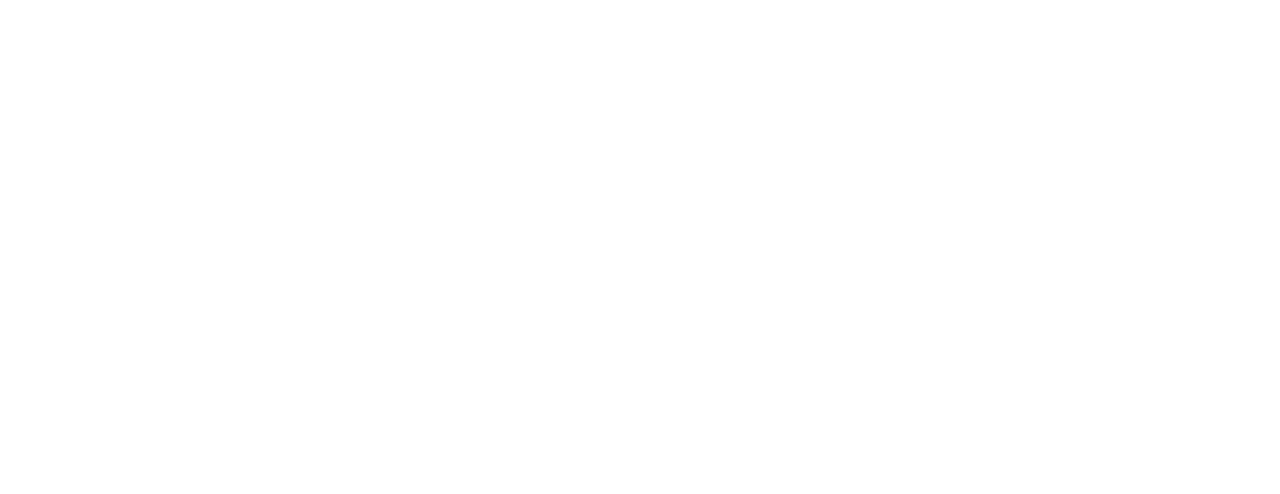
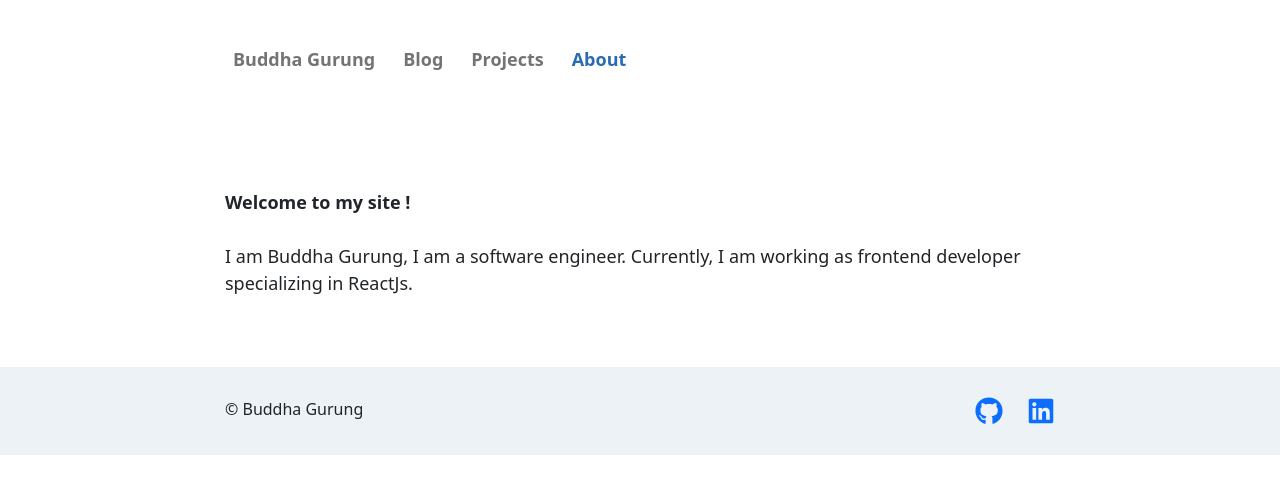
Before and after one commit to buddhagrg/portfolio, a Gatsby site: page /about in a window 1280 px wide. Before the commit this address had no page. Built offline with nearby package versions, Linux system fonts and the light colour scheme; Gatsby itself is replaced by a stand-in of ours; a small style sheet from the web is missing.

Commit message:
redesigning v.2.0.1

```diff
--- a/package.json
+++ b/package.json
@@ -29,11 +29,9 @@
     "prism-themes": "^1.9.0",
     "prismjs": "^1.28.0",
     "react": "^18.2.0",
-    "react-bootstrap": "^2.4.0",
     "react-dom": "^18.2.0",
     "react-helmet": "^6.1.0",
-    "react-icons": "^4.4.0",
-    "reactstrap": "^9.1.3"
+    "react-icons": "^4.4.0"
   },
   "devDependencies": {
     "prettier": "2.7.1"
--- a/src/components/Footer.js
+++ b/src/components/Footer.js
@@ -1,5 +1,6 @@
 import React from "react";
 import { graphql, useStaticQuery } from "gatsby";
+import { FaGithub, FaLinkedin } from "react-icons/fa";
 
 export default function Footer() {
     const data = useStaticQuery(graphql`
@@ -7,14 +8,31 @@
             site{
                 siteMetadata{
                     author
+                    social{
+                        github
+                        linkedin
+                    }
                 }
             }
         }
     `);
 
+    const social = data.site.siteMetadata.social;
+    const author = data.site.siteMetadata.author;
+
     return (
         <footer>
-            &#169; {data.site.siteMetadata.author}
+            <div className="footer-wrapper d-flex">
+                <div>&#169; {author}</div>
+                <div className="ms-auto">
+                    <a href={social && social.github} aria-label="Github">
+                        <FaGithub size="28" />
+                    </a>
+                    <a href={social && social.linkedin} aria-label="LinkedIn" className="ms-4">
+                        <FaLinkedin size="28" />
+                    </a>
+                </div>
+            </div>
         </footer>
     );
 }
--- a/src/components/Header.js
+++ b/src/components/Header.js
@@ -1,22 +1,26 @@
 import React from "react";
 import { Link } from "gatsby";
-// import { MdOutlineDarkMode } from "react-icons/md";
 
 export default function Header() {
   return (
-    <nav className="navbar navbar-expand-lg navbar-dark bg-dark">
+    <nav className="navbar navbar-expand">
       <div className="navbar-wrapper d-flex">
-        <h3><Link className="navbar-brand" to="/">Buddha Gurung</Link></h3>
+        {/* <h3><Link className="nav-link" activeClassName="active-nav-link" to="/">Buddha Gurung</Link></h3> */}
         <div className="d-flex">
-          <ul className="navbar-nav me-auto">
+          <ul className="navbar-nav">
             <li className="nav-item">
-              <Link to="/blog" className="nav-link">Blog</Link>
+              <Link className="nav-link nav-link-brand" activeClassName="active-nav-link" to="/">Buddha Gurung</Link>
             </li>
             <li className="nav-item">
-              <Link to="/projects" className="nav-link">Projects</Link>
+              <Link to="/blog/" className="nav-link" activeClassName="active-nav-link">Blog</Link>
+            </li>
+            <li className="nav-item">
+              <Link to="/projects/" className="nav-link" activeClassName="active-nav-link">Projects</Link>
+            </li>
+            <li className="nav-item">
+              <Link to="/about/" className="nav-link" activeClassName="active-nav-link">About</Link>
             </li>
           </ul>
-          {/* <MdOutlineDarkMode style={{ color: "white" }} size="30" /> */}
         </div>
       </div>
     </nav>
--- a/src/components/Layout.js
+++ b/src/components/Layout.js
@@ -1,4 +1,5 @@
 import React from 'react';
+import 'bootstrap/dist/css/bootstrap.min.css';
 import Header from './Header';
 import Footer from './Footer';
 
@@ -6,7 +7,7 @@
     return (
         <div>
             <Header />
-            <main className="container">
+            <main>
                 <div className="main-wrapper">{children}</div>
             </main>
             <Footer />
--- /dev/null
+++ b/src/content/about/index.md
@@ -0,0 +1,8 @@
+---
+category: "about index"
+title: "About Me"
+---
+**Welcome to my site !**
+<br />
+<br />
+I am Buddha Gurung, I am a software engineer. Currently, I am working as frontend developer specializing in ReactJs.
--- a/src/content/hero/index.md
+++ b/src/content/hero/index.md
@@ -1,5 +1,5 @@
 ---
 category: "hero index"
 title: "Hi, I am Buddha"
-content: "I am a software engineer from Nepal. Currently, I am working as a ReactJs Developer."
+content: "I am a ReactJs Developer."
 ---
--- /dev/null
+++ b/src/pages/about.js
@@ -0,0 +1,29 @@
+import React from "react";
+import { useStaticQuery, Link, graphql } from "gatsby";
+import Layout from "../components/Layout";
+import SEO from "../components/SEO";
+
+export default function About() {
+    const data = useStaticQuery(graphql`
+        query{
+            markdownRemark(frontmatter: {category: {eq: "about index"}}) {
+                frontmatter{
+                    title
+                }
+                html
+            }
+        }
+    `);
+
+    const seoTitle = data.markdownRemark.frontmatter.title;
+    const content = data.markdownRemark.html;
+
+    return (
+        <Layout>
+            <SEO title={seoTitle} />
+            <section>
+                <div dangerouslySetInnerHTML={{ __html: content }} className="html-post-description" />
+            </section>
+        </Layout>
+    );
+}
--- a/src/pages/index.js
+++ b/src/pages/index.js
@@ -1,5 +1,4 @@
 import React from "react";
-import 'bootstrap/dist/css/bootstrap.min.css';
 import Layout from "../components/Layout";
 import Hero from "../components/Hero";
 import RecentBlogPosts from "../components/RecentBlogPosts";
--- a/src/pages/projects.js
+++ b/src/pages/projects.js
@@ -42,18 +42,18 @@
                     <div className="row">
                         {
                             projects.map(({ node }) => (
-                                <div key={node.id} className="col col-sm-12 col-lg-6">
+                                <div key={node.id} className="col col-sm-12 col-lg-4">
                                     <div className="card h-100">
                                         <div className="card-body">
                                             <h5>{node.frontmatter.title}</h5>
                                             <p>{node.frontmatter.subtitle}</p>
                                             <div className="d-flex">
-                                                <a href={node.frontmatter.code} target="_blank">Code</a>
+                                                <a className="anchor-link" href={node.frontmatter.code} target="_blank">Code</a>
                                                 {
                                                     node.frontmatter.demo &&
                                                     <div>
                                                         <span>/</span>
-                                                        <a href={node.frontmatter.demo} target="_blank">Demo</a>
+                                                        <a href={node.frontmatter.demo} className="anchor-link" target="_blank">Demo</a>
                                                     </div>
                                                 }
                                             </div>
--- a/src/styles/global.css
+++ b/src/styles/global.css
@@ -1,17 +1,22 @@
 :root {
-    --maxWidth: 850px !important;
+    --maxWidth: 830px !important;
 }
 
 .nav-link {
     font-size: 18px !important;
-    padding-right: 30px !important;
+    font-weight: 600 !important;
+    padding-right: 20px !important;
 }
 
-.hero-container {
+.nav-link:hover {
+    color: #2b6bb1 !important;
+}
+
+/* .hero-container {
     border-radius: 2px;
-    background-color: #eaf2f2;
+    background-color: #edf2f7;
     padding: 20px;
-}
+} */
 
 .hero-container h2 {
     font-weight: bold;
@@ -23,12 +28,8 @@
     color: #868e96;
 }
 
-.hero-container a {
-    margin-right: 20px;
-}
-
 .recent-blog-post-wrapper {
-    margin-top: 70px;
+    margin-top: 100px;
 }
 
 .blog-post-ul {
@@ -37,22 +38,28 @@
 }
 
 .blog-post-list {
-    margin-bottom: 50px;
+    border-bottom: 1px solid #d5d5d5;
+    padding-top: 10px;
+    padding-bottom: 10px;
+}
+
+.blog-post-list:hover {
+    background-color: #edf2f7 !important;
 }
 
 .blog-post-link {
-    color: #4878cf;
     text-decoration: none !important;
-    font-size: 25px;
-    font-weight: 800;
 }
 
-.blog-post-link:hover {
-    text-decoration: underline !important;
+.blog-post-heading {
+    font-size: 22px;
+    color: black !important;
 }
 
 .post-excerpt {
-    font-size: 19px;
+    font-size: 18px;
+    color: #636363;
+    font-weight: 600;
 }
 
 .post-title {
@@ -62,8 +69,11 @@
 
 .html-post-description {
     margin: 30px auto;
-    font-size: 20px;
-    line-height: 1.5;
+    font-size: 18px;
+}
+
+.html-post-description a {
+    color: #2b6bb1;
 }
 
 blockquote {
@@ -72,10 +82,20 @@
     padding: 1em 10px .1em 10px;
 }
 
+.blog-post-list:hover .blog-post-heading {
+    color: #2b6bb1 !important;
+}
+
+.footer-wrapper {
+    max-width: var(--maxWidth);
+    width: 100% !important;
+    margin: 0px auto !important;
+}
+
 footer {
     margin-top: 70px;
     padding: 30px 0px;
-    text-align: center;
+    background-color: #edf2f7;
 }
 
 .error-page {
@@ -87,17 +107,18 @@
     font-weight: 700;
 }
 
+.navbar-wrapper {
+    max-width: var(--maxWidth);
+    width: 100% !important;
+    margin: 0px auto !important;
+    padding-top: 30px;
+}
+
 .main-wrapper {
     max-width: var(--maxWidth);
     width: 100% !important;
     margin: 0px auto !important;
-    margin-top: 70px !important;
-}
-
-.navbar-wrapper {
-    max-width: var(--maxWidth);
-    width: 100% !important;
-    margin: 0px auto !important;
+    margin-top: 100px !important;
 }
 
 .tag-badge {
@@ -111,3 +132,43 @@
 .tag-badge:hover {
     background-color: #dee7ed !important;
 }
+
+.active-nav-link {
+    color: #2b6bb1 !important;
+}
+
+.nav-link-brand {
+    font-weight: 700 !important;
+}
+
+@media screen and (max-width:576px) {
+    .navbar-brand {
+        font-size: 17px !important;
+    }
+
+    .nav-link {
+        font-size: 16px !important;
+        padding-right: 10px !important;
+    }
+
+    .navbar-wrapper {
+        padding: 10px !important;
+    }
+}
+
+.anchor-link {
+    color: #2b6bb1;
+}
+
+.node-link-style {
+    margin-top: 100px;
+}
+
+.node-link-style a {
+    color: #2b6bb1;
+    font-size: 19px;
+}
+
+.card:hover {
+    background-color: #edf2f7;
+}
--- a/src/templates/blogPost.js
+++ b/src/templates/blogPost.js
@@ -18,12 +18,12 @@
         <h6 className="text-muted">{post.frontmatter.date}</h6>
         <Tag tags={post.frontmatter.tags} />
         <div dangerouslySetInnerHTML={{ __html: post.html }} className="html-post-description" />
-        <div>
+        <div className="node-link-style">
           {previous && (
-            <Link className="link-style previous-node" to={previous.fields.slug} rel="previous">←{previous.frontmatter.title}</Link>
+            <Link to={previous.fields.slug} rel="previous">←{previous.frontmatter.title}</Link>
           )}
           {next && (
-            <Link className="link-style next-node" to={next.fields.slug} rel="next">{next.frontmatter.title}→</Link>
+            <Link to={next.fields.slug} rel="next">{next.frontmatter.title}→</Link>
           )}
         </div>
       </section>
```
Also changed, not shown: src/components/Hero.js (+0 -16 lines), src/components/RecentBlogPosts.js (+32 -16 lines), src/pages/blog.js (+9 -13 lines), 1 other file.
